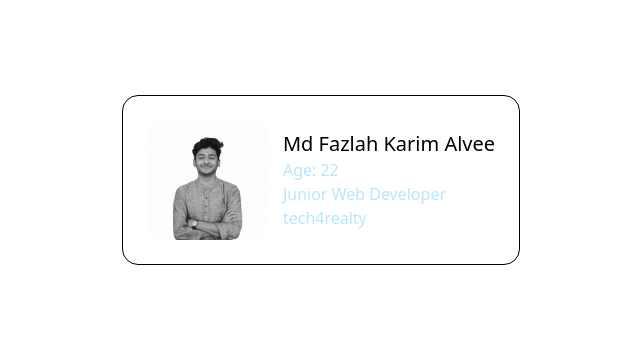
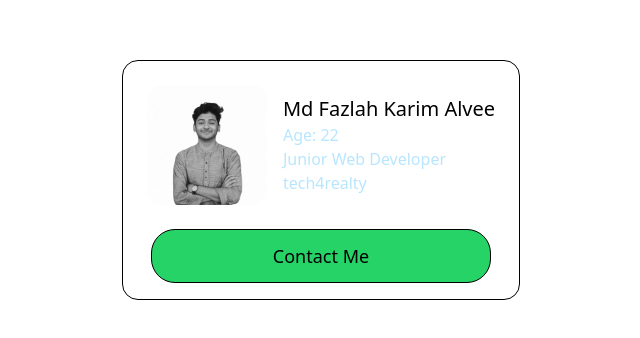
Before and after one commit to Alvee3120/TailwindCss, a website: page src/index.html in a window 1280 px wide. Shown: the part 220-558 px from the top of the page, without its empty margins (319-959 px from the left). Drawn offline with Linux system fonts and the light colour scheme.

Commit message:
Contact card

```diff
--- a/src/index.html
+++ b/src/index.html
@@ -11,16 +11,24 @@
 <body class="h-screen grid place-content-center ">
     <!-- Styling with utility classes -->
 
-<div class="border-1 p-6 flex dark:bg-slate-800 rounded-2xl items-center dark:outline-white space-x-4">
+    <div class="border-1 dark:bg-slate-800 rounded-2xl ">
+        <div class=" p-6 flex   items-center dark:outline-white space-x-4">
             <div class=" ">
                 <img class="w-30 h-30 rounded-2xl" src="./Untitled design (4).gif" alt="Logo">
             </div>
             <div class="text-black dark:text-white">
 
-        <h1 class="text-xl font-medium " >Md Fazlah Karim Alvee</h1>
+                <h1 class="text-xl font-medium ">Md Fazlah Karim Alvee</h1>
                 <h4 class="text-sky-200">Age: 22</h4>
                 <h4 class="text-sky-200">Junior Web Developer</h4>
                 <h4 class="text-sky-200">tech4realty</h4>
+            </div>
+        </div>
+
+        <div class="px-7">
+
+              <a href="https://www.facebook.com/alvee.55"> <button class="border w-full p-3 mb-4 bg-[#25D366] rounded-3xl text-lg text-black"> Contact Me</button></a>
+
           </div>
     </div>
 
```
Also changed, not shown: src/output.css. Lines whose indentation alone changed are shown as unchanged.
